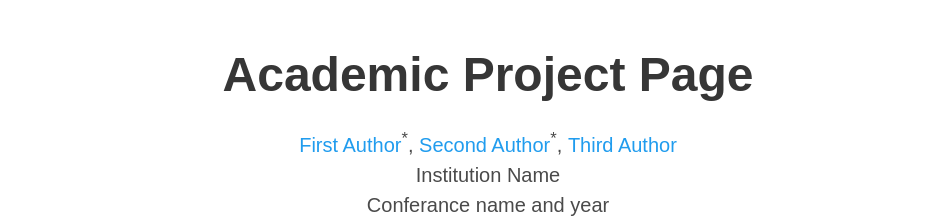
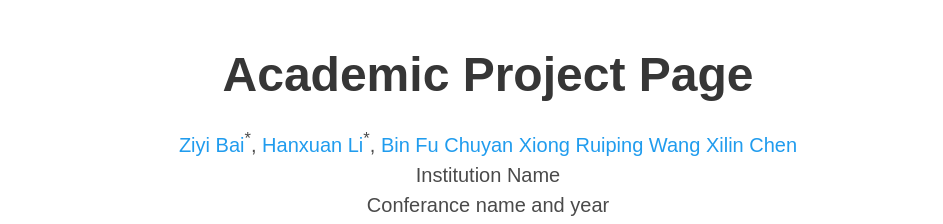
Before and after one commit to Anonymous4CV/Room2Chessboard, a plain HTML site: page docs/index.html in a window 1280 px wide. Shown: the top 224 px of the page, without its empty margins (152-1095 px from the left). Drawn offline with nearby package versions, Linux system fonts and the light colour scheme; some icons are missing; a web font is replaced by a local one.

Commit message:
Update index.html

```diff
--- a/docs/index.html
+++ b/docs/index.html
@@ -56,11 +56,17 @@
             <div class="is-size-5 publication-authors">
               <!-- Paper authors -->
               <span class="author-block">
-                <a href="FIRST AUTHOR PERSONAL LINK" target="_blank">First Author</a><sup>*</sup>,</span>
+                <a href="https://github.com/ByZ0e" target="_blank">Ziyi Bai</a><sup>*</sup>,</span>
                 <span class="author-block">
-                  <a href="SECOND AUTHOR PERSONAL LINK" target="_blank">Second Author</a><sup>*</sup>,</span>
+                  <a href="SECOND AUTHOR PERSONAL LINK" target="_blank">Hanxuan Li</a><sup>*</sup>,</span>
                   <span class="author-block">
-                    <a href="THIRD AUTHOR PERSONAL LINK" target="_blank">Third Author</a>
+                    <a href="https://github.com/FuBin29" target="_blank">Bin Fu</a>
+                  <span class="author-block">
+                    <a href="" target="_blank">Chuyan Xiong</a>
+                  <span class="author-block">
+                    <a href="https://rpwang.net" target="_blank">Ruiping Wang</a>
+                  <span class="author-block">
+                    <a href="http://vipl.ict.ac.cn/people/_xlchen/" target="_blank">Xilin Chen</a>
                   </span>
                   </div>
 
@@ -148,7 +154,7 @@
         <h2 class="title is-3">Abstract</h2>
         <div class="content has-text-justified">
           <p>
-            Lorem ipsum dolor sit amet, consectetur adipiscing elit. Proin ullamcorper tellus sed ante aliquam tempus. Etiam porttitor urna feugiat nibh elementum, et tempor dolor mattis. Donec accumsan enim augue, a vulputate nisi sodales sit amet. Proin bibendum ex eget mauris cursus euismod nec et nibh. Maecenas ac gravida ante, nec cursus dui. Vivamus purus nibh, placerat ac purus eget, sagittis vestibulum metus. Sed vestibulum bibendum lectus gravida commodo. Pellentesque auctor leo vitae sagittis suscipit.
+            LLMs have been proved to be a general high-level task planner for diverse embodied tasks. However, there exists a natural gap between LLM and the low-level executor. LLM cannot sufficiently perceives the whole complex environment state, often leads to unavailable and unattainable plans that robot cannot follow. In this work, we achieve high-level and low-level planning in an integrated manner by providing a communication platform. Our insight is to formulate the task as playing chess with LLMs. We map the room into a semantic chessboard, which we call Room to Chessboard (R2C). Each grid represents the position and size of objects inside the room. We find that chessboard is \textbf{concise} enough for LLMs to conduct semantic searches with global view of the room. Also, the chessboard is \textbf{informative} enough to convey detailed environment state for LLMs to predict executable low-level actions. To enhance LLM's low-level decision-making capacity, we also design a Chain-of-Thought fine-tuning paradigm to guide LLMs make more interpretable planning. We implement the R2C framework with both fine-tuned open-sourced LLMs and close-sourced LLMs like GPT-4. Evaluations on challenging ALFRED benchmark indicate that using LLMs as low-level action planners is feasible by efficiently communication between LLM and the robot. We also demonstrate that R2C is a versatile framework for diverse free-form robotic planning tasks.
           </p>
         </div>
       </div>
```
